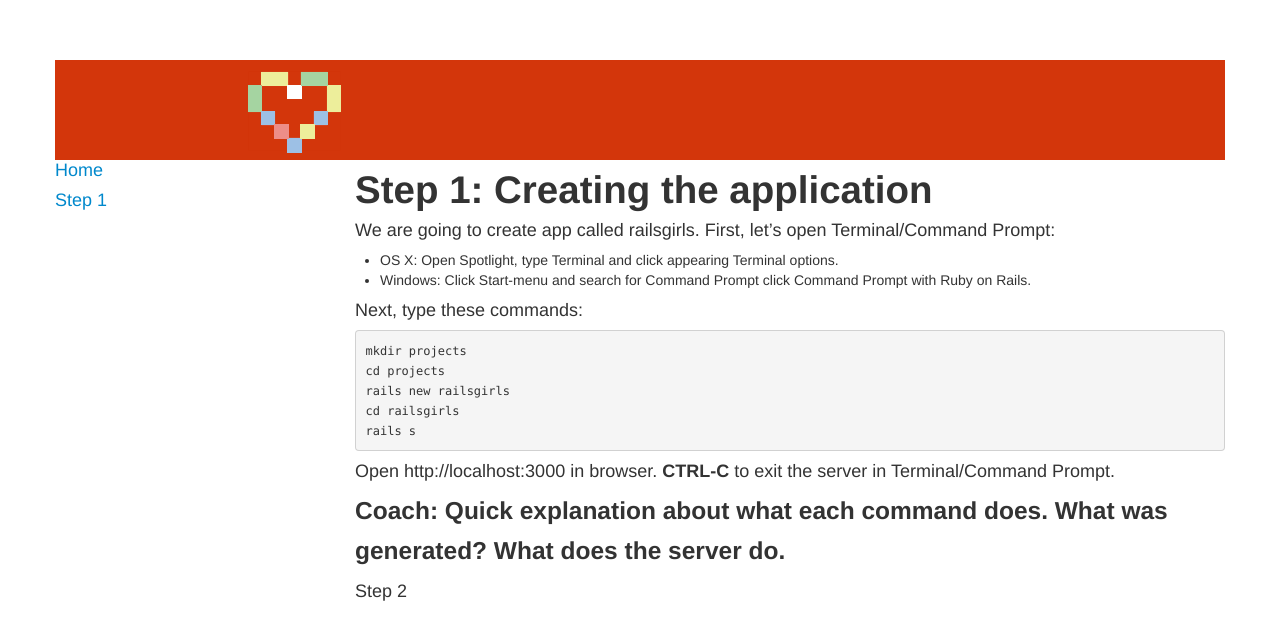
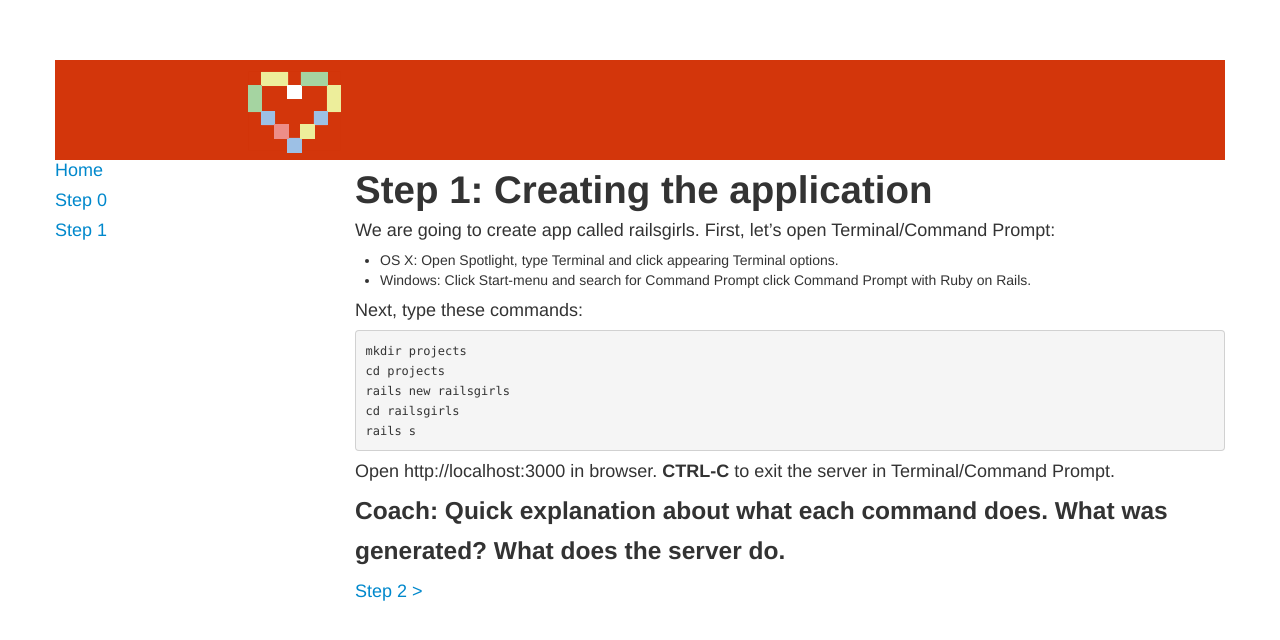
Before and after one commit to codecurious-bln/basic-curriculum, a Jekyll site: the page built from step1/index.md, in a window 1280 px wide. Shown: the top 640 px of the page. Built offline with Jekyll 4.4.1, drawn with Linux system fonts in a browser that asks for light colours; some of the changed lines change nothing that is shown.

Commit message:
removed _site. Modified step 1

```diff
--- a/_includes/sidebar.html
+++ b/_includes/sidebar.html
@@ -1,4 +1,5 @@
 <ul class="unstyled">
   <li><a href="/"><p>Home</p></a></li>
+  <li><a href="/step0"><p>Step 0</p></a></li>
   <li><a href="/step1"><p>Step 1</p></a></li>
 </ul>
--- a/step1/index.md
+++ b/step1/index.md
@@ -22,4 +22,4 @@ Open http://localhost:3000 in browser.
 
 ###Coach: Quick explanation about what each command does. What was generated? What does the server do.
 
-Step 2
+[ Step 2 &gt;](/step2)
```
Also changed, not shown: 17 other files.
